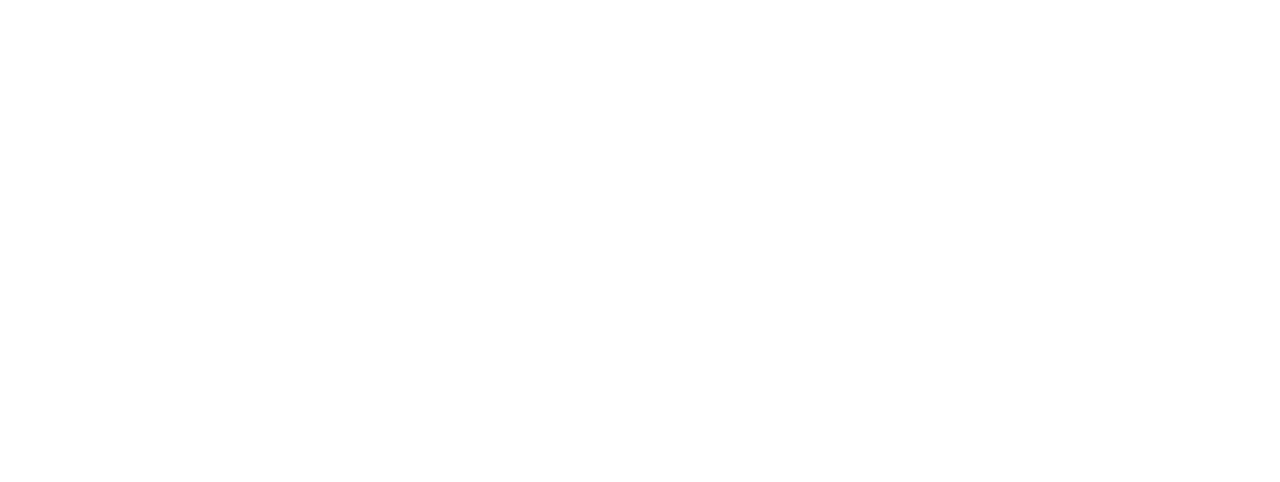
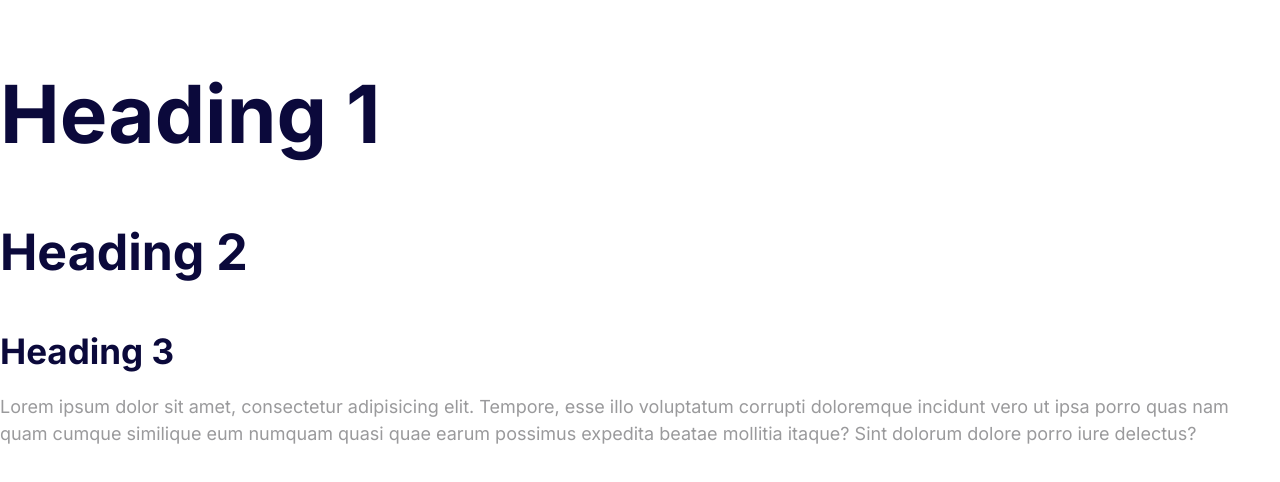
Before and after one commit to GetGitRoman/project, a plain HTML site: page index.html in a window 1280 px wide. Drawn offline with Linux system fonts and the light colour scheme.

Commit message:
basic markup.

```diff
--- a/index.html
+++ b/index.html
@@ -4,11 +4,17 @@
     <meta charset="UTF-8">
     <meta http-equiv="X-UA-Compatible" content="IE=edge">
     <meta name="viewport" content="width=device-width, initial-scale=1.0">
+    <link rel="preconnect" href="https://fonts.googleapis.com">
+<link rel="preconnect" href="https://fonts.gstatic.com" crossorigin>
+<link href="https://fonts.googleapis.com/css2?family=Inter:wght@400;700&display=swap" rel="stylesheet">
     <link rel="stylesheet" href="/css/normalize.css">
     <link rel="stylesheet" href="/css/styles.css">
     <title>Document</title>
 </head>
 <body>
-
+    <h1>Heading 1</h1>
+    <h2>Heading 2</h2>
+    <h3>Heading 3</h3>
+    <p>Lorem ipsum dolor sit amet, consectetur adipisicing elit. Tempore, esse illo voluptatum corrupti doloremque incidunt vero ut ipsa porro quas nam quam cumque similique eum numquam quasi quae earum possimus expedita beatae mollitia itaque? Sint dolorum dolore porro iure delectus?</p>
 </body>
 </html>
```
